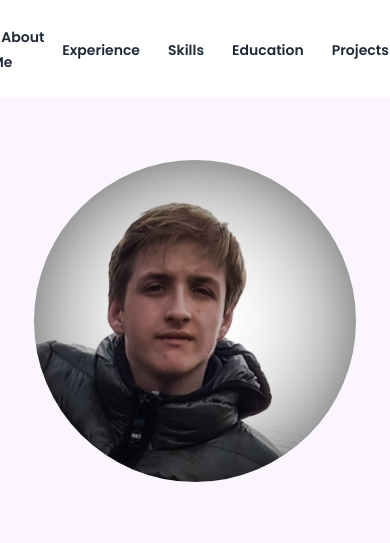
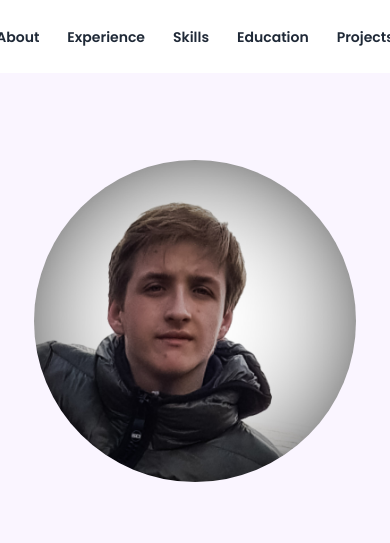
Before and after one commit to KashiCode/dev-portfolio, a plain HTML site: page index.html in a window 390 px wide. Shown: the top 543 px of the page. Drawn offline with Linux system fonts and the light colour scheme.

Commit message:
Update index.html
Altered mobile viewing

```diff
--- a/index.html
+++ b/index.html
@@ -14,7 +14,7 @@
       <div class="nav__content">
         <div class="logo"><a href="#">Maks</a></div>
         <ul>
-          <li><a href="#First">About Me</a></li>
+          <li><a href="#First">About</a></li>
           <li><a href="#Second">Experience</a></li>
           <li><a href="#Third">Skills</a></li>
           <li><a href="#Fourth">Education</a></li>
```
